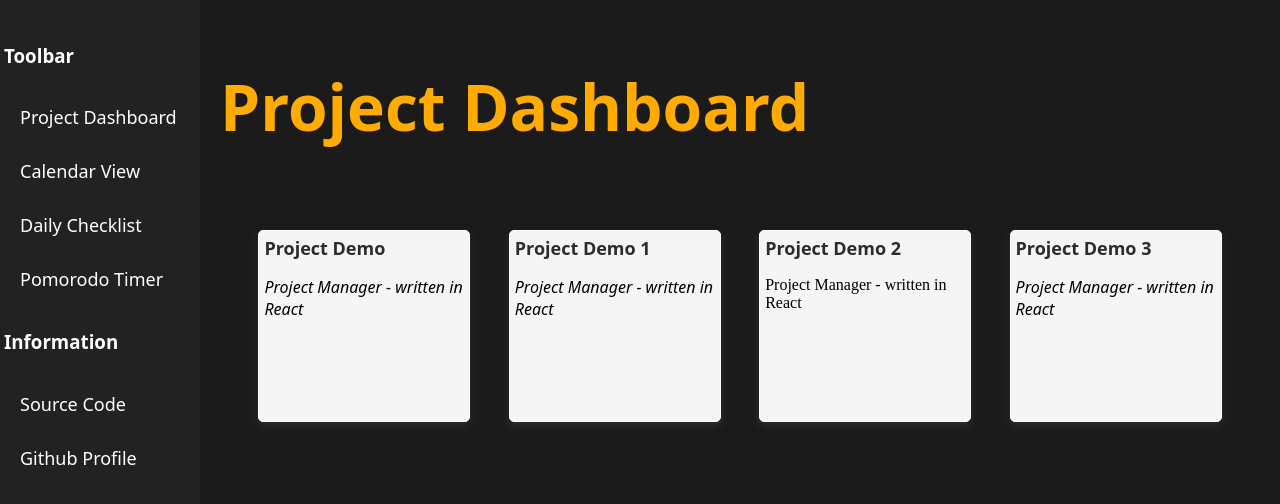
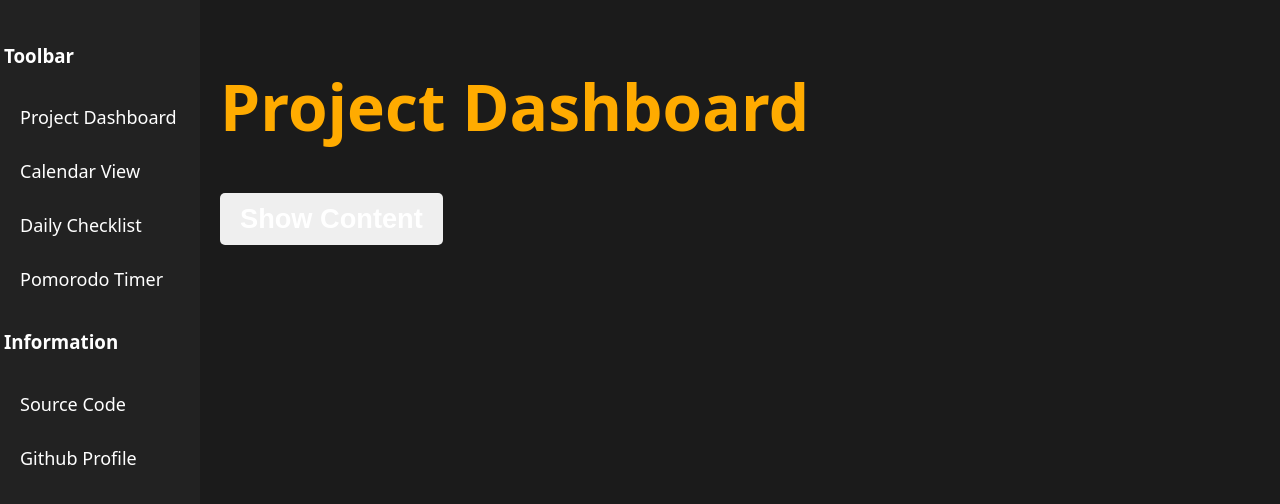
Before and after one commit to gnuslashlaith/projectmanager, a React (Create React App) app: page / in a window 1280 px wide. Shown: the top 504 px of the page. Built offline with nearby package versions, Linux system fonts and the light colour scheme.

Commit message:
[APHA] Set Project Title

```diff
--- a/src/Pages/ProjectDashboard.jsx
+++ b/src/Pages/ProjectDashboard.jsx
@@ -1,9 +1,54 @@
-import React, {useState} from 'react'
+import React, {useState, useEffect} from 'react'
 import '../assets/ProjectDashboard.css'
 import {Link} from "react-router-dom"
 import {Sidebar} from '../Components/Sidebar'
 
 function ProjectDashboard() {
+
+    const [projects, setProjects] = useState(() => {
+        const storedProjects= localStorage.getItem('projects');;
+        return storedProjects ? JSON.parse(storedProjects) : [];
+    });
+
+    const [newProject, setNewProject] = useState([]);
+
+    const [desc, setDesc] = useState(() => {
+        const storedDesc = localStorage.getItem('desc');
+        return storedDesc ? JSON.parse(storedDesc): [];
+    });
+    const [newDesc, setNewDesc] = useState([]);
+
+    const [isVisible, setIsVisible] = useState(false);
+    const toggleDiv = () => setIsVisible((prev) => !prev);
+
+
+    useEffect(() => {
+        localStorage.setItem('projects', JSON.stringify(projects));
+    }, [projects]);
+
+    useEffect(() => {
+        localStorage.setItem('desc', JSON.stringify(desc));
+    }, [desc]);
+
+
+
+    function handleInputTitle(event) {
+        setNewProject(event.target.value);
+    }
+
+    function handleInputDesc(event) {
+        setNewDesc(event.target.value);
+    }
+
+    function addProject() {
+        setProjects(p => [...p, newProject])
+        setNewProject("");
+    }
+
+    function deleteProject(index) {
+        const updatedProjects = projects.filter((_, i) => i!== index);
+        setProjects(updatedProjects);
+    }
 
 
 
@@ -12,23 +57,32 @@ function ProjectDashboard() {
             <div class="main">
                 <h1>Project Dashboard</h1>
 
+                <button onClick={toggleDiv}>
+                    {isVisible ? "Hide Content": "Show Content"}
+                </button>
+
+
+                {isVisible && (
+                    <div id="projectDetailContainer">
+                        <input type="text" placeholder="enter project name." value={newProject} onChange={handleInputTitle}>
+
+                        </input>
+
+                        <input type="text" placeholder="enter description." value={newDesc} onChange={handleInputDesc}></input>
+
+                    <button class="add-project" onClick={addProject}>add project</button>
+                </div>
+
+                )}
+
                 <div class="project-list">
-                    <div class="project-card">
-                        <a href="https://github.com" class="card-name">Project Demo</a>
-                        <p class="sub">Project Manager - written in React</p>
-                    </div>
-                    <div class="project-card">
-                        <a href="https://github.com" class="card-name">Project Demo 1</a>
-                        <p class="sub">Project Manager - written in React</p>
-                    </div>
-                    <div class="project-card">
-                        <a href="https://github.com" class="card-name">Project Demo 2</a>
-                        <p>Project Manager - written in React</p>
-                    </div>
-                    <div class="project-card">
-                        <a href="https://github.com" class="card-name">Project Demo 3</a>
-                        <p class="sub">Project Manager - written in React</p>
-                    </div>
+                    {projects.map((project, index) =>
+                        <div class="project-card" key={index}>
+                            <a href="https://github.com" class="card-name">{project}</a>
+                            <p class="sub">{desc}</p>
+                            <button class="delete-project" onClick={() => deleteProject(index)}>-</button>
+                        </div>
+                    )}
                 </div>
 
 
--- a/src/assets/ProjectDashboard.css
+++ b/src/assets/ProjectDashboard.css
@@ -76,7 +76,9 @@ h3, h4 {
     display: flex;
     flex-direction: row;
     margin-top: 10vh;
-    justify-content: space-evenly;
+    flex-wrap: wrap;
+    gap: 20px;
+
 }
 
 .project-card {
```
